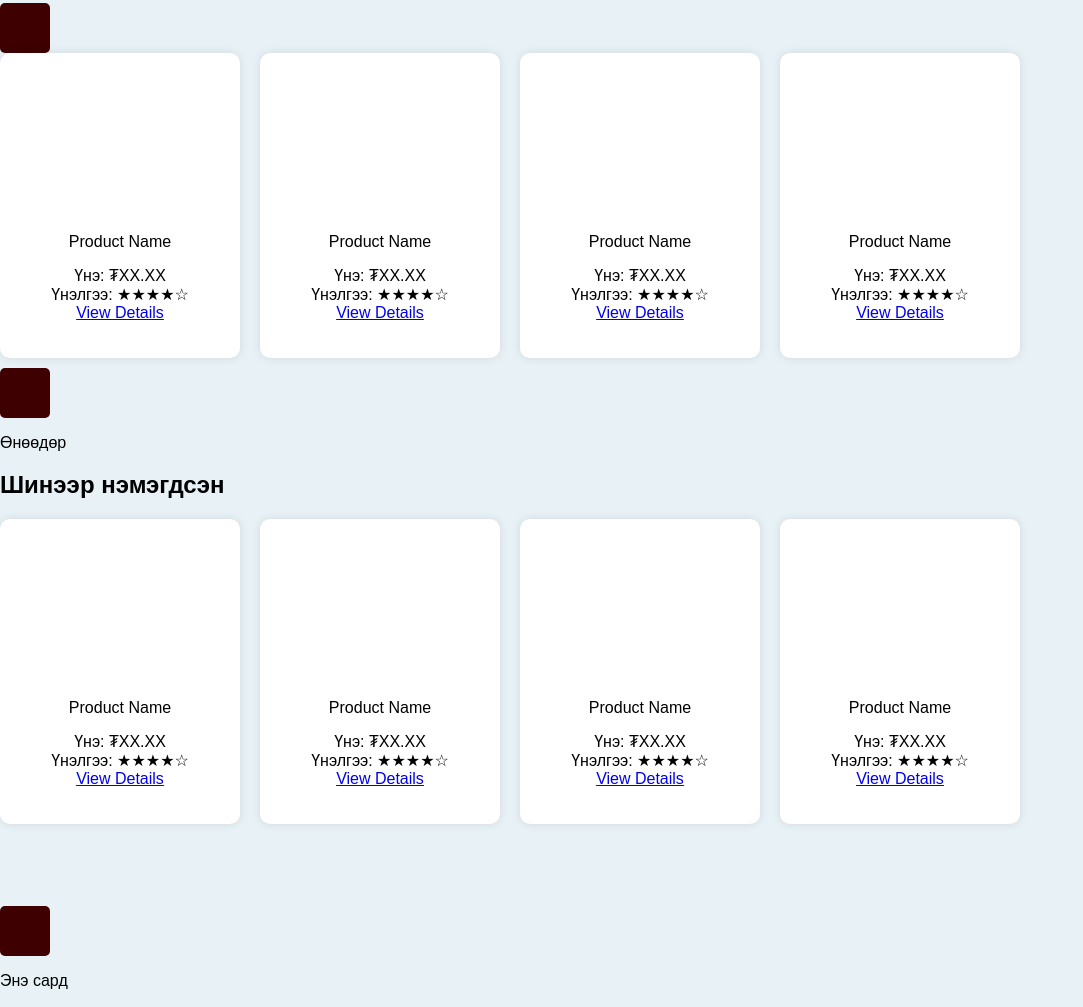
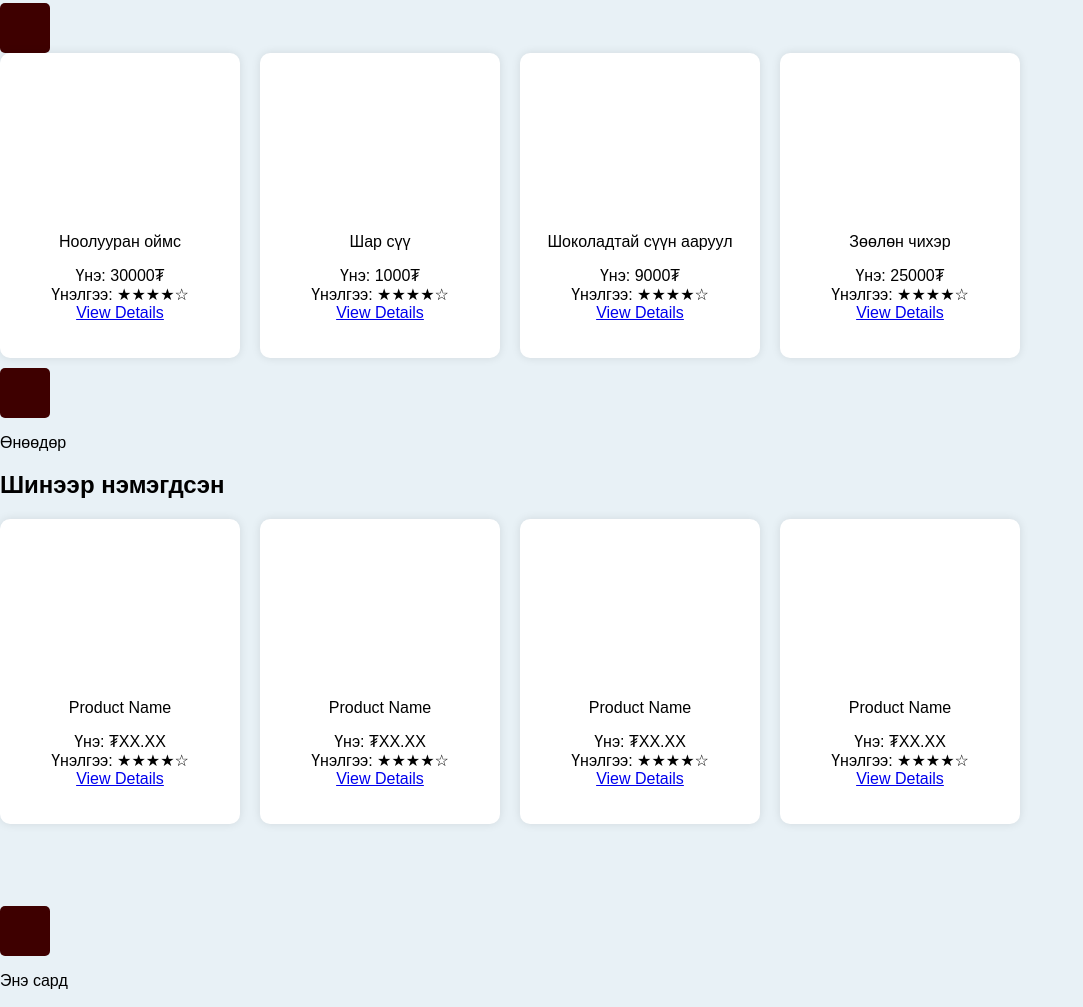
Before and after one commit to Taivna1234/ade.io, a plain HTML site: page index.html in a window 1280 px wide. Shown: the part 750-1757 px from the top of the page, without its empty margins (0-1083 px from the left). Drawn offline with Linux system fonts and the light colour scheme.

Commit message:
Update index.html

```diff
--- a/index.html
+++ b/index.html
@@ -121,6 +121,10 @@
         color: white;
 
         }
+        .img {
+            width: 200px;
+            height: 150px;
+        }
     </style>
 </head>
 <body>
@@ -168,7 +172,9 @@
             <h2 class="product-title">Шилдэг бүтээгдэхүүн</h2>
             <section class="product-list">
                 <article class="product-card">
-                    <div class="product-image"></div>
+                    <div class="product-image">
+
+                    </div>
                     <div>Product Name</div>
                     <ul>
                         <li>Үнэ: ₮XX.XX</li>
@@ -216,36 +222,36 @@
             <section class="product-list">
                 <article class="product-card">
                     <div class="product-image"></div>
-                    <div>Product Name</div>
+                    <div>Ноолууран оймс</div>
                     <ul>
-                        <li>Үнэ: ₮XX.XX</li>
+                        <li>Үнэ: 30000₮</li>
                         <li>Үнэлгээ: ★★★★☆</li>
                         <li><a href="#">View Details</a></li>
                     </ul>
                 </article>
                 <article class="product-card">
                     <div class="product-image"></div>
-                    <div>Product Name</div>
+                    <div>Шар сүү</div>
                     <ul>
-                        <li>Үнэ: ₮XX.XX</li>
+                        <li>Үнэ: 1000₮</li>
                         <li>Үнэлгээ: ★★★★☆</li>
                         <li><a href="#">View Details</a></li>
                     </ul>
                 </article>
                 <article class="product-card">
                     <div class="product-image"></div>
-                    <div>Product Name</div>
+                    <div>Шоколадтай сүүн ааруул</div>
                     <ul>
-                        <li>Үнэ: ₮XX.XX</li>
+                        <li>Үнэ: 9000₮</li>
                         <li>Үнэлгээ: ★★★★☆</li>
                         <li><a href="#">View Details</a></li>
                     </ul>
                 </article>
                 <article class="product-card">
                     <div class="product-image"></div>
-                    <div>Product Name</div>
+                    <div>Зөөлөн чихэр</div>
                     <ul>
-                        <li>Үнэ: ₮XX.XX</li>
+                        <li>Үнэ: 25000₮</li>
                         <li>Үнэлгээ: ★★★★☆</li>
                         <li><a href="#">View Details</a></li>
                     </ul>
```
